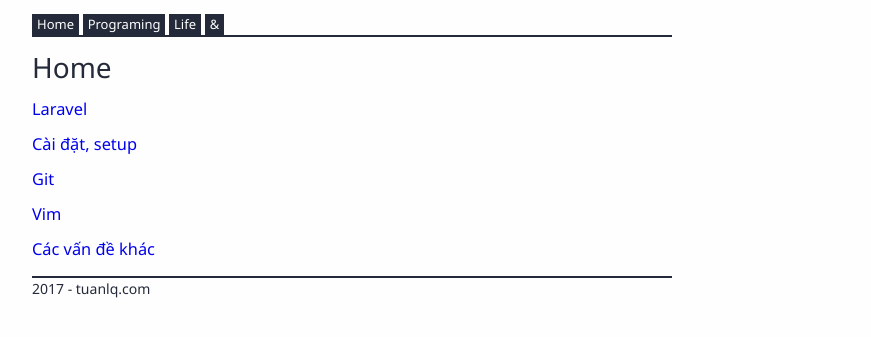
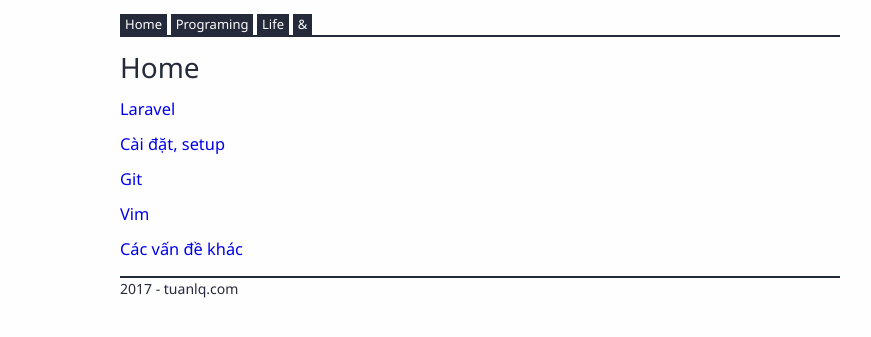
Before and after one commit to tuanle/tuanle.github.io, a Jekyll site: the page built from index.md, in a window 1280 px wide. Shown: the top 337 px of the page, without its empty margins (160-1031 px from the left). Built offline with Jekyll 4.4.1, drawn with Linux system fonts in a browser that asks for light colours.

Commit message:
[temp] Temporary commit in 2017-02-16 18:10

```diff
--- a/assets/css/main.css
+++ b/assets/css/main.css
@@ -91,8 +91,8 @@ h1, h2, h3, h4, h5 {
    ========================================================================== */
 
 #container {
-    width: 50%;
-    margin: 0 auto 0 15%;
+    width: 720px;
+    margin: 0 auto;
 }
 
 #menu {
```
